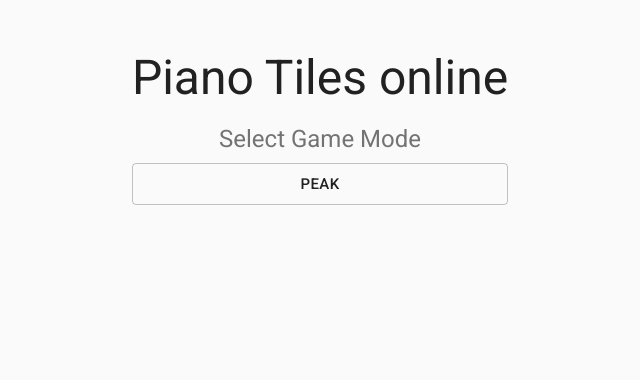
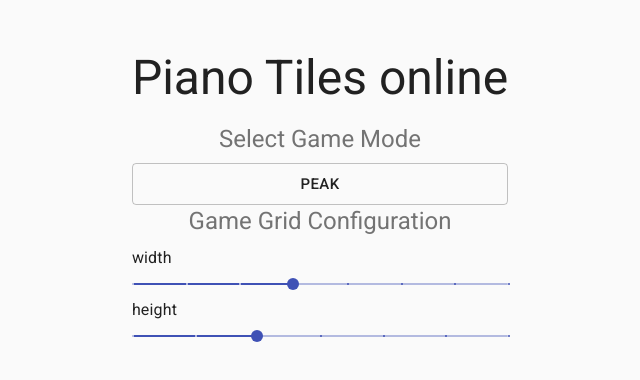
Before and after one commit to zardoy/piano-tiles, a React (Create React App) app: page / in a window 1280 px wide. Shown: the top 380 px of the page, without its empty margins (320-960 px from the left). Built offline with nearby package versions, Linux system fonts and the light colour scheme.

Commit message:
feat: add ability to customize grid

```diff
--- a/src/MainMenu.tsx
+++ b/src/MainMenu.tsx
@@ -2,7 +2,9 @@
 
 import { Link } from "react-router-dom";
 
-import { Button, Grid, Typography } from "@material-ui/core";
+import { Button, Grid, Slider, Typography } from "@material-ui/core";
+
+import { gameConfig } from "./Game";
 
 interface GameMode {
     label: string;
@@ -19,7 +21,8 @@
 };
 
 const MainMenu: React.FC = () => {
-    return <Grid container direction="column" justify="flex-start" alignContent="center" style={{ padding: 50 }}>
+    return <>
+        <Grid container direction="column" justify="flex-start" alignContent="center" style={{ padding: 50 }}>
             <BigText variant="h3">Piano Tiles online</BigText>
             <BigText variant="h5" color="textSecondary">Select Game Mode</BigText>
             {
@@ -33,7 +36,29 @@
                     >{label}</Button>
                 )
             }
-    </Grid>;
+            <BigText variant="h5" color="textSecondary">Game Grid Configuration</BigText>
+            <Grid container style={{ width: "auto" }}>
+                {
+                    (["width", "height"] as (keyof typeof gameConfig.tilesQuantity)[]).map(prop => {
+                        const min = prop === "height" ? 2 : 1;
+                        return <>
+                            <Typography>{prop}</Typography>
+                            <Slider
+                                key={prop}
+                                defaultValue={gameConfig.tilesQuantity[prop]}
+                                valueLabelDisplay="auto"
+                                step={1}
+                                min={min}
+                                max={8}
+                                onChange={(_, val) => gameConfig.tilesQuantity[prop] = val as number}
+                                marks
+                            />
+                        </>;
+                    })
+                }
+            </Grid>
+        </Grid>
+    </>;
 };
 
 export default MainMenu;
```
Lines whose indentation alone changed are shown as unchanged.
